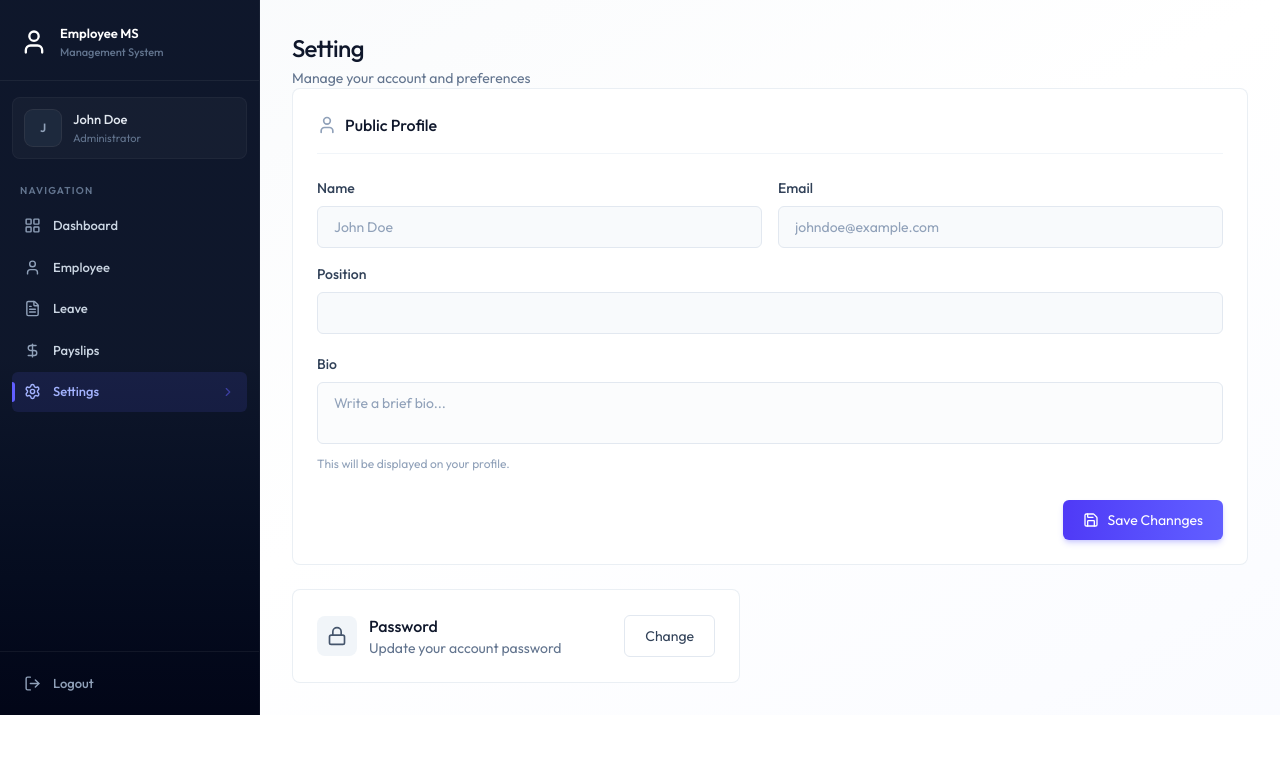
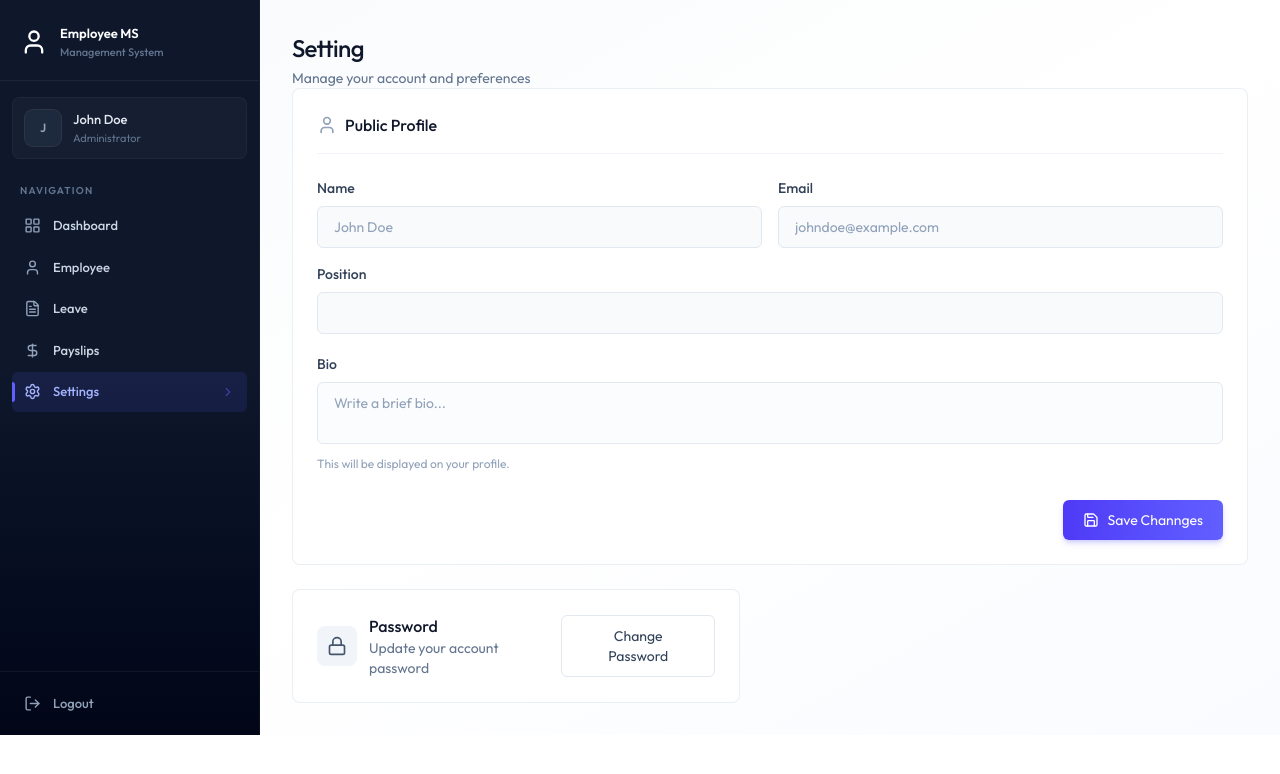
Before and after one commit to fodlu/fullstack-EMS, a React (Vite) app in the folder client/: page /settings in a window 1280 px wide. Shown: the top 774 px of the page. Built offline with nearby package versions, Linux system fonts and the light colour scheme.

Commit message:
Settings UI component updated

```diff
--- a/client/src/pages/Settings.jsx
+++ b/client/src/pages/Settings.jsx
@@ -44,7 +44,7 @@ const Settings = () => {
           </div>
         </div>
         <button onClick={()=> setShowPasswordModal(true)} className="btn-secondary text-sm">
-          Change
+          Change Password
         </button>
       </div>
       <ChangePasswordModel open={showPasswordModal} onClose={()=>setShowPasswordModal(false)} />
```
